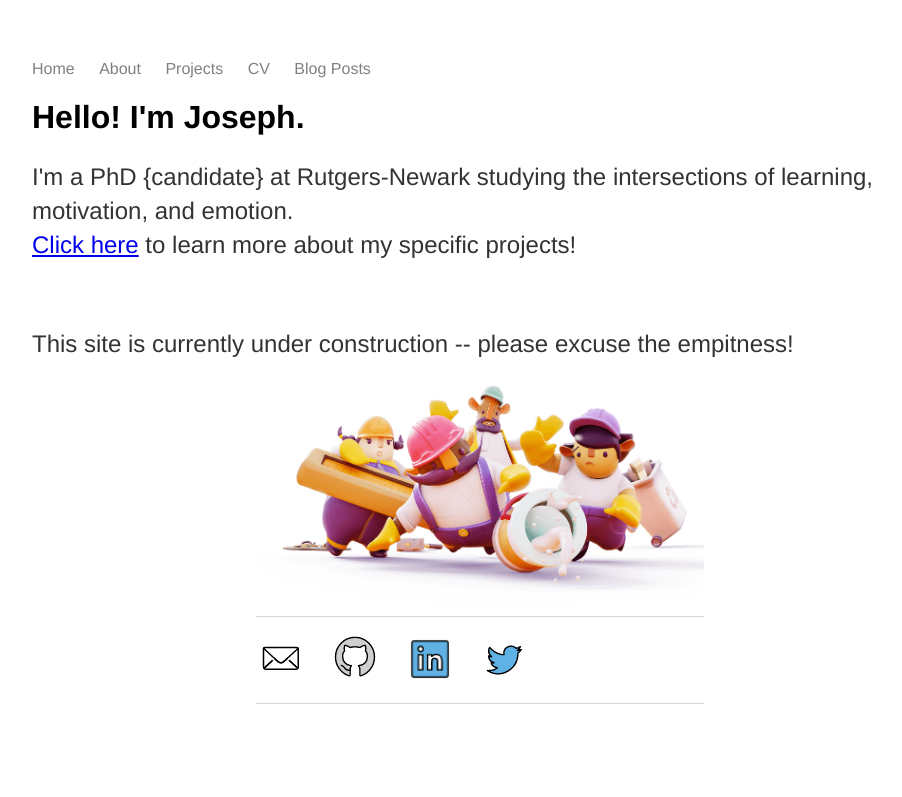
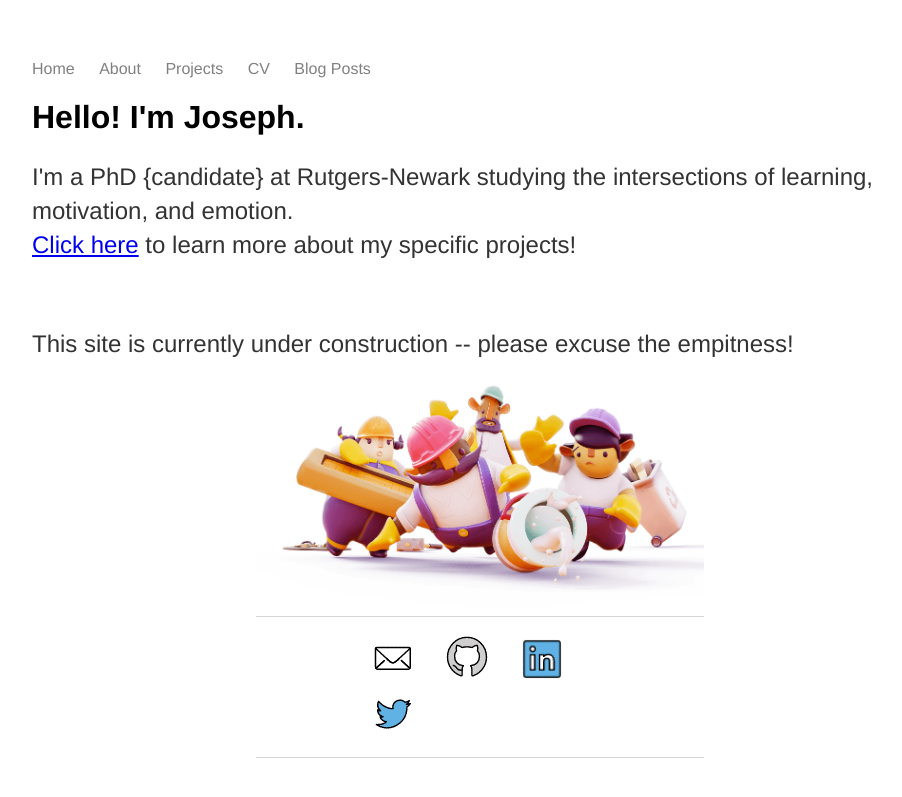
Before and after one commit to ColantonioLearn/ColantonioLearn.github.io, a Jekyll site: the page built from index.html, in a window 1280 px wide. Shown: the top 797 px of the page, without its empty margins (160-1062 px from the left). Built offline with Jekyll 4.4.1, drawn with Linux system fonts in a browser that asks for light colours.

Commit message:
center 2.5

```diff
--- a/index.html
+++ b/index.html
@@ -12,7 +12,7 @@ title: Joseph A. Colantonio II
 	<img src="/images/toolsup.png" alt="uh-oh!" class="center">
 </div><!-- /.blurb -->
 <footer class='center'>
-		<ul>
+		<ul class='center'>
 				<li><a href="mailto:colantoniojoseph@gmail.com" class="menu">
 					<img src="/images/email.png" alt="email" width=50px>
 				</a></li>
```
